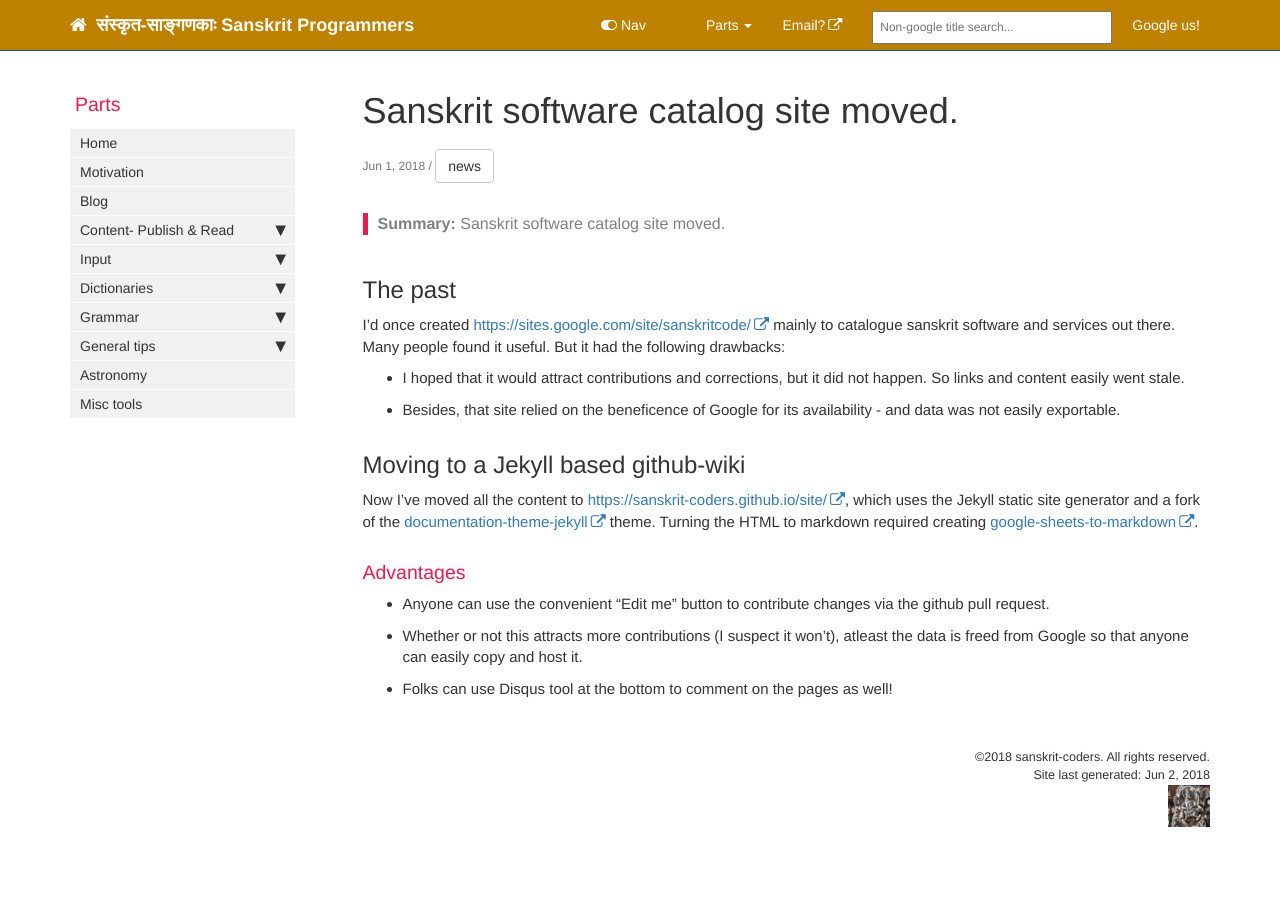
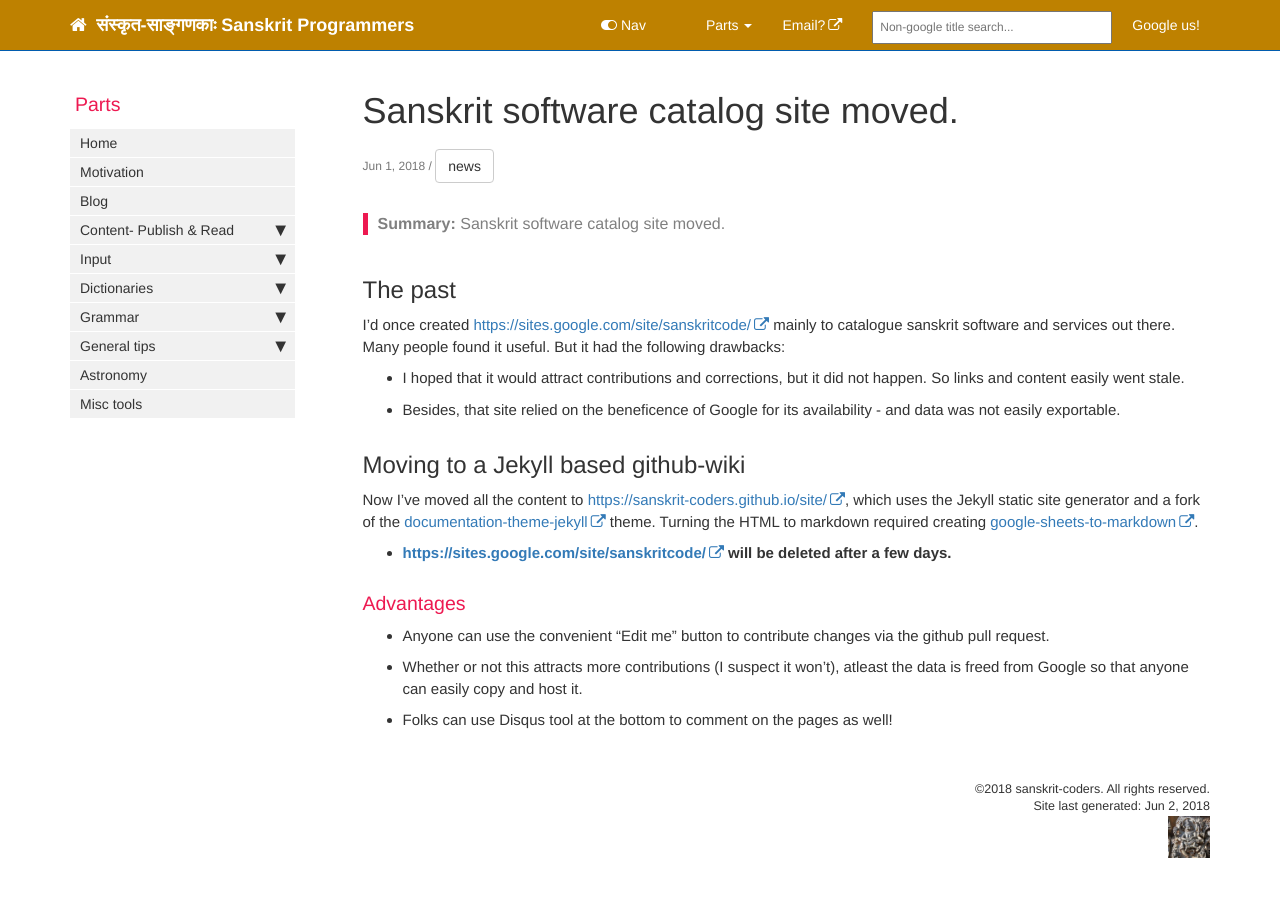
Before and after one commit to sanskrit-coders/jekyll-site-archived, a Jekyll site: the page built from _posts/2018-06-01-site-moved.md, in a window 1280 px wide. Built offline with Jekyll 4.4.1, drawn with Linux system fonts in a browser that asks for light colours; nearby versions of some CDN libraries; comment, search, counter and statistics services are not loaded.

Commit message:
Add post

```diff
--- a/_posts/2018-06-01-site-moved.md
+++ b/_posts/2018-06-01-site-moved.md
@@ -15,6 +15,8 @@ I'd once created <https://sites.google.com/site/sanskritcode/> mainly to catalog
 
 Now I've moved all the content to <https://sanskrit-coders.github.io/site/>, which uses the Jekyll static site generator and a fork of the [documentation-theme-jekyll](https://github.com/tomjoht/documentation-theme-jekyll) theme. Turning the HTML to markdown required creating [google-sheets-to-markdown](https://vvasuki.github.io/google-sheets-to-markdown/).
 
+- **<https://sites.google.com/site/sanskritcode/> will be deleted after a few days.**
+
 ### Advantages
 - Anyone can use the convenient "Edit me" button to contribute changes via the github pull request.
 - Whether or not this attracts more contributions (I suspect it won't), atleast the data is freed from Google so that anyone can easily copy and host it.
```
